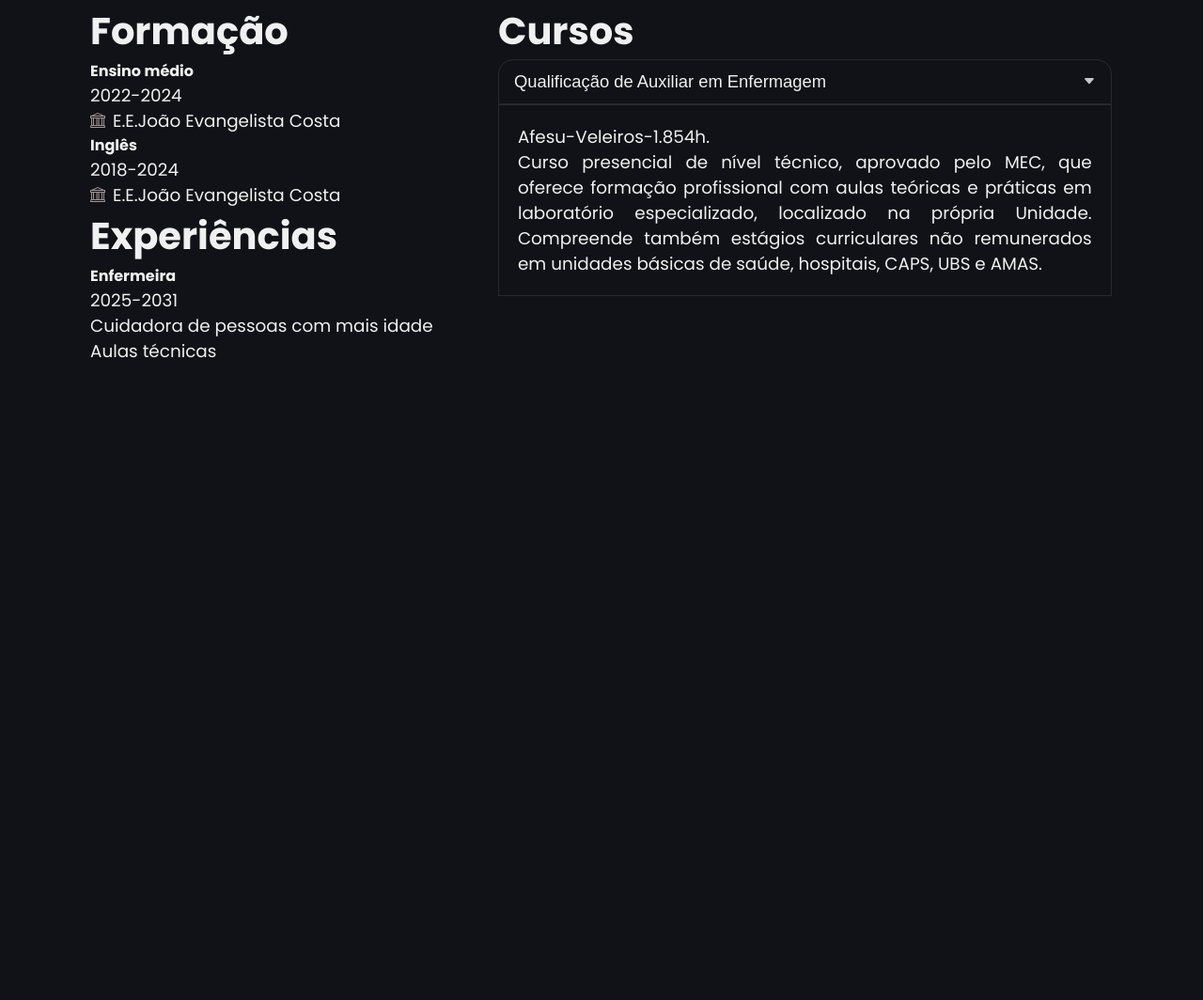
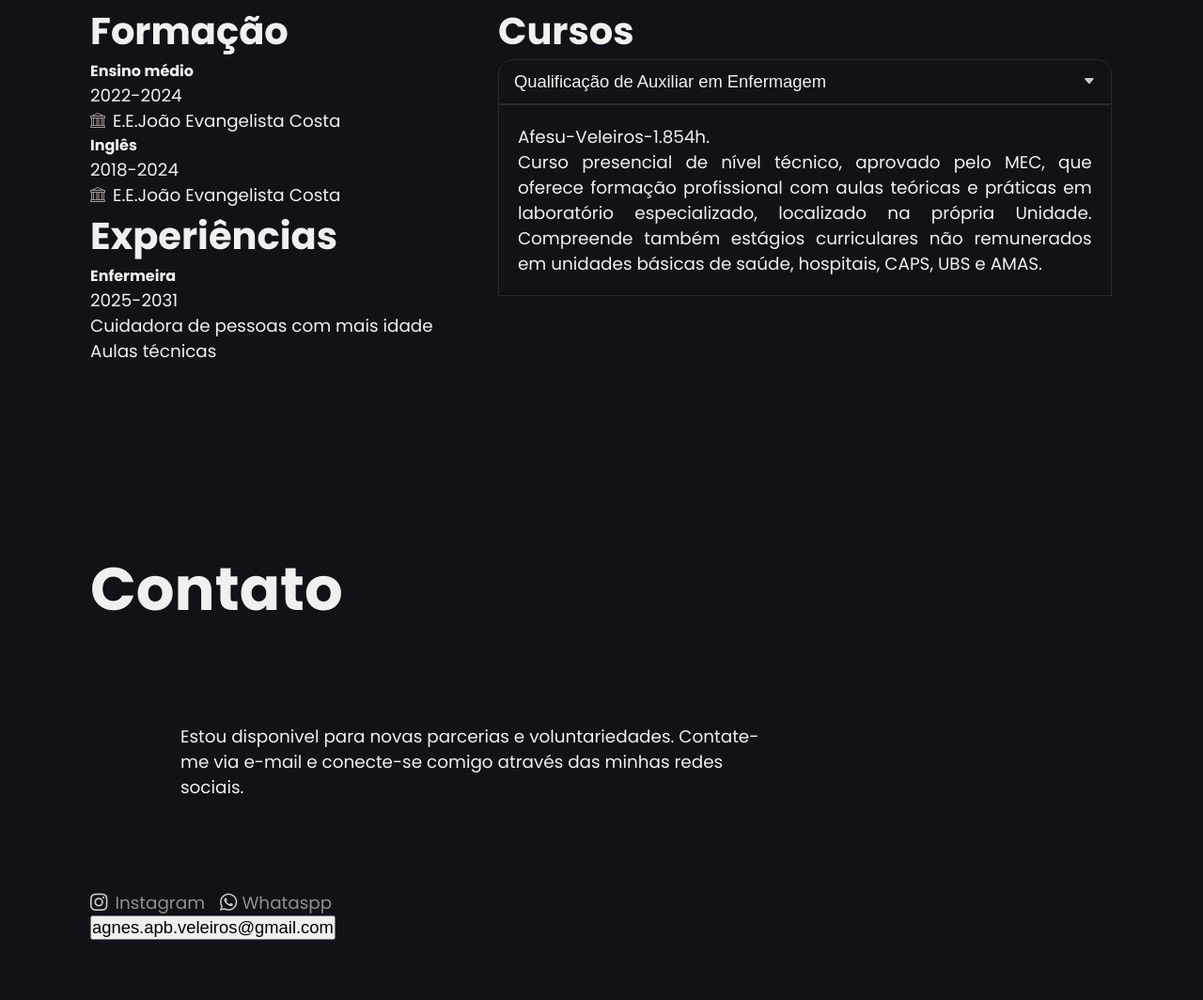
Before and after one commit to gabsveleiros/perfilagnes, a plain HTML site: page index.html in a window 1280 px wide. Shown: the part 3190-4254 px from the top of the page at 94% size. Before the commit the page ends 3641 px from the top, so only its background shows below. Drawn offline with nearby package versions, Linux system fonts and the light colour scheme.

Commit message:
upadate icones/button

```diff
--- a/index.html
+++ b/index.html
@@ -240,17 +240,38 @@
             <p>Afesu-Veleiros-1.854h.</p>
             <p>Curso presencial de nível técnico, aprovado pelo MEC, que oferece formação profissional com aulas teóricas e práticas em laboratório especializado, localizado na própria Unidade. Compreende também estágios curriculares não remunerados em unidades básicas de saúde, hospitais, CAPS, UBS e AMAS.</p>
            </div>
-         </div><!--Fiom Item 1-->
+         </div><!--Fim Item 1-->
 
         </div><!--Fim do accordion-->
       </div><!--Fim coll 2-->
      </div><!--Fim content 2-->
+  </section><!-- Fim da seção sobre-->
+<section id="contato" class="contato">
+ <h2>Contato</h2>
+ <p> Estou disponivel para novas parcerias e voluntariedades. Contate-me via e-mail e conecte-se comigo através das minhas redes sociais.</p>
+<ul class="menu menu-social">
+  <li><!--Primeiro icone-->
+   <a href="https://www.instagram.com/agnesbraga__?igsh=MXQzenUxb3pnaWp0MQ==" class="menu-link">
+     <i class="bi bi-instagram"></i>
+     <span>Instagram</span>
+   </a>
+  </li><!--Primeiro icone-->
+  <li><!--Segundo icone-->
+    <a href="https://wa.me/+5511980538892" target="_blank">
+      <i class="bi bi-whatsapp"></i>
+      <span>Whataspp</span>
+    </a>
+  </li><!--Segundo icone-->
+</ul><!--Lista de redes sociais-->
 
+<!--Botão e-mail-->
+<a href="mailto:agnes.apb.veleiros@gmail.com"> <!--Mail to-->
+  <button class="">
+    <span class="email">agnes.apb.veleiros@gmail.com</span>
+  </button>
+</a>
 
-
-
-  </section><!-- Fim da seção sobre-->
-
+</section><!--Fim seção contato-->
 
   <script src="js/script.js"></script>
 
--- a/js/script.js
+++ b/js/script.js
@@ -1,6 +1,6 @@
 const toggleTheme = document.getElementById("toggleTheme");
 const rootHtml = document.documentElement;
-
+const accordionHeaders = document.querySelectorAll(".accordion-header");
 //função para alterar o tema
 function changeTheme () {
     const currentTheme = rootHtml.getAttribute("data-theme");
@@ -10,3 +10,11 @@ function changeTheme () {
 }
 toggleTheme.addEventListener("click", changeTheme);
 //fim da função mudar o tema
+
+accordionHeaders.forEach(header =>{
+    header.addEventListener("click", () => {
+        const accordionItem = header.parentElement;
+        const accordionActive = accordionItem.classList.contains("active");
+        accordionActive ? accordionItem.classList.remove("active") : accordionItem.classList.add("active");
+    })
+})
```
